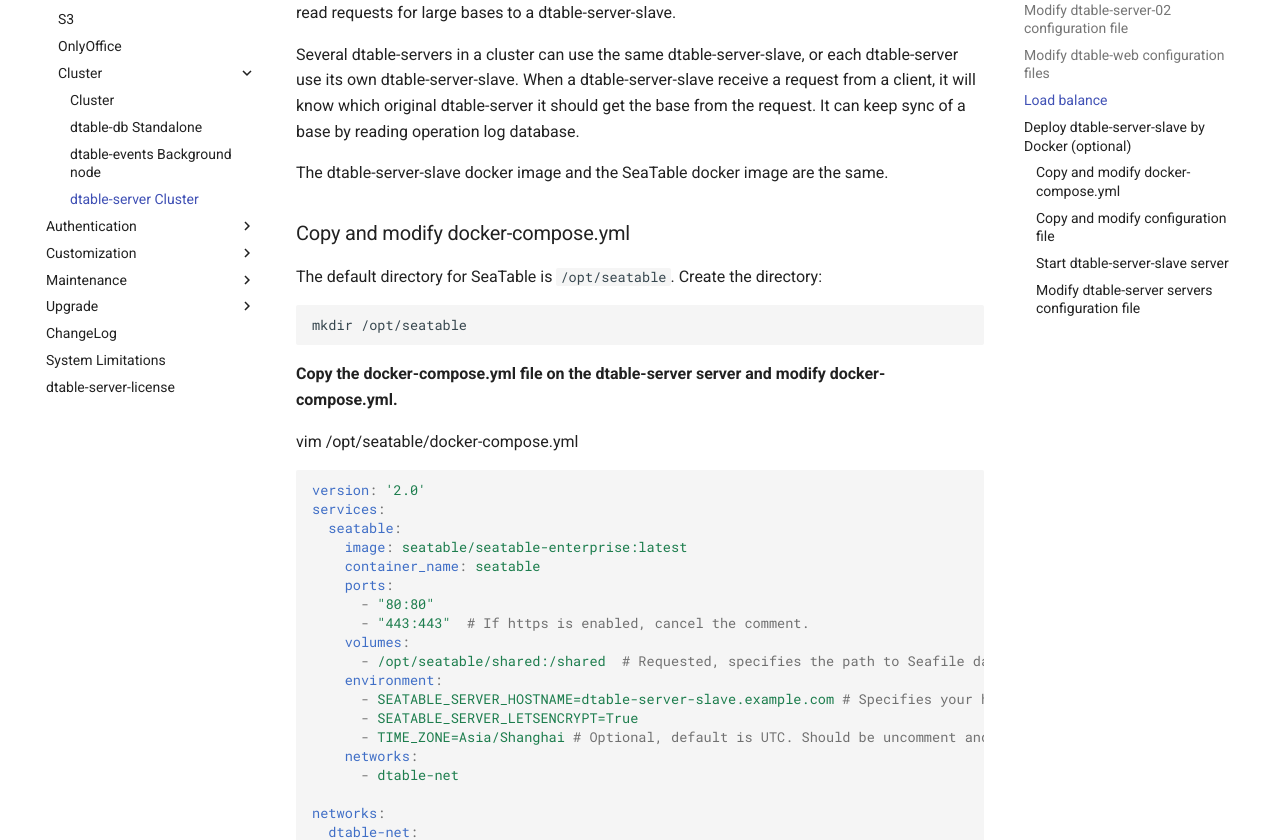
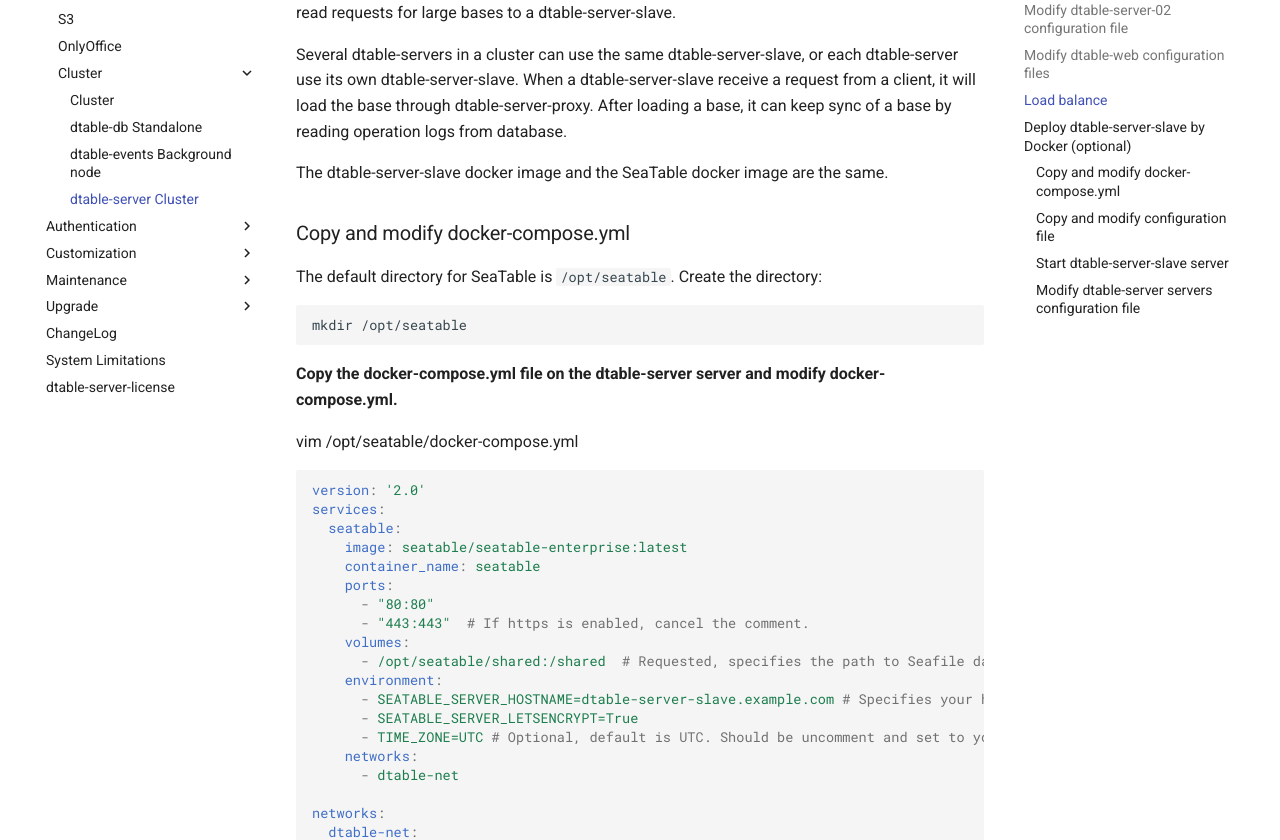
Before and after one commit to seatable/seatable-admin-docs, an MkDocs documentation site: the page built from manual/docker/Cluster/dtable-server Cluster.md, in a window 1280 px wide and 1400 px high, scrolled down 3399 px. Shown: the part 215-1055 px from the top of the window. Built offline with MkDocs 1.6.1 and Material for MkDocs 9.7.7, drawn with Linux system fonts in a browser that asks for light colours; comment, search, counter and statistics services are not loaded.

Commit message:
Update dtable-server Cluster.md

```diff
--- a/manual/docker/Cluster/dtable-server Cluster.md
+++ b/manual/docker/Cluster/dtable-server Cluster.md
@@ -152,7 +152,7 @@
 
 dtable-server-slave can be used to reduce the load of dtable servers. A dtable server can off-load read requests for large bases to a dtable-server-slave.
 
-Several dtable-servers in a cluster can use the same dtable-server-slave, or each dtable-server use its own dtable-server-slave. When a dtable-server-slave receive a request from a client, it will know which original dtable-server it should get the base from the request. It can keep sync of a base by reading operation log database.
+Several dtable-servers in a cluster can use the same dtable-server-slave, or each dtable-server use its own dtable-server-slave. When a dtable-server-slave receive a request from a client, it will load the base through dtable-server-proxy. After loading a base, it can keep sync of a base by reading operation logs from database.
 
 The dtable-server-slave docker image and the SeaTable docker image are the same.
 
@@ -183,7 +183,7 @@
     environment:
       - SEATABLE_SERVER_HOSTNAME=dtable-server-slave.example.com # Specifies your host name if https is enabled
       - SEATABLE_SERVER_LETSENCRYPT=True
-      - TIME_ZONE=Asia/Shanghai # Optional, default is UTC. Should be uncomment and set to your local time zone.
+      - TIME_ZONE=UTC # Optional, default is UTC. Should be uncomment and set to your local time zone.
     networks:
       - dtable-net
 
```
Also changed, not shown: other parts of manual/docker/Cluster/dtable-server Cluster.md (+1 -1 lines).
